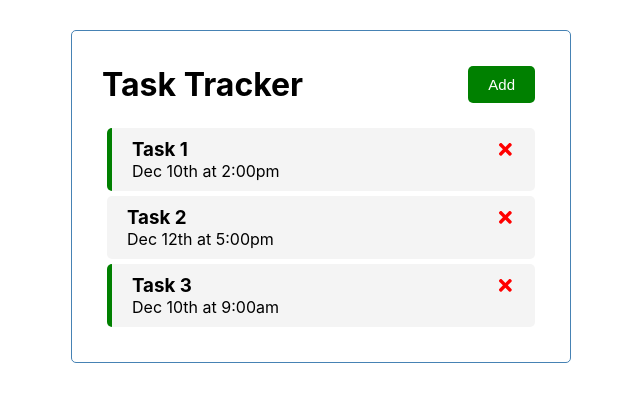
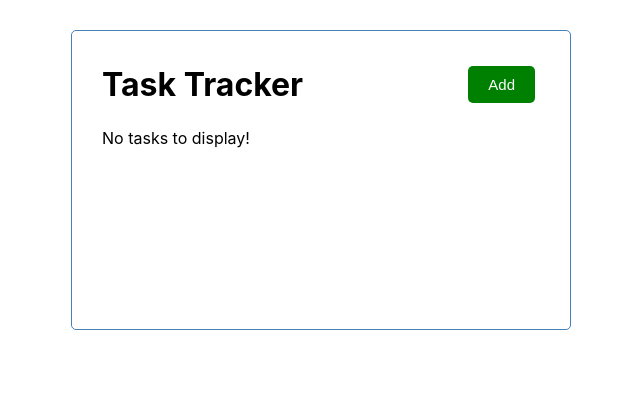
Before and after one commit to dimitar-4/react-task-tracker, a React (Create React App) app: page / in a window 1280 px wide. Shown: the top 402 px of the page, without its empty margins (319-959 px from the left). Built offline with nearby package versions, Linux system fonts and the light colour scheme.

Commit message:
Add storage for tasks.

```diff
--- a/src/App.jsx
+++ b/src/App.jsx
@@ -1,33 +1,50 @@
 import React from "react";
+import { useState, useEffect } from "react";
 import Header from "./components/Header";
 import Tasks from "./components/Tasks";
 import AddTask from "./components/AddTask";
-import { useState } from "react/cjs/react.development";
 
-const initialTasks = [
-  {
-    id: 1,
-    text: "Task 1",
-    day: "Dec 10th at 2:00pm",
-    reminder: true
-  },
-  {
-    id: 2,
-    text: "Task 2",
-    day: "Dec 12th at 5:00pm",
-    reminder: false
-  },
-  {
-    id: 3,
-    text: "Task 3",
-    day: "Dec 10th at 9:00am",
-    reminder: true
-  }
-]
+// const initialTasks = [
+//   {
+//     id: 1,
+//     text: "Task 1",
+//     day: "Dec 10th at 2:00pm",
+//     reminder: true
+//   },
+//   {
+//     id: 2,
+//     text: "Task 2",
+//     day: "Dec 12th at 5:00pm",
+//     reminder: false
+//   },
+//   {
+//     id: 3,
+//     text: "Task 3",
+//     day: "Dec 10th at 9:00am",
+//     reminder: true
+//   }
+// ]
 
 function App() {
-  const[tasks, setTasks] = React.useState(initialTasks);
+  const[tasks, setTasks] = React.useState([]);
   const [showAdd, setShowAdd] = useState(false);
+  const [loading, setLoading] = useState(true)
+
+  useEffect(() => {
+    const data = localStorage.getItem("tasks");
+    console.log(data);
+    if (data) {
+      setTasks(JSON.parse(data));
+    } else {
+      setTasks([])
+    }
+
+    setTimeout(() => setLoading(false), 1000)
+  }, []);
+
+  useEffect(() => {
+    localStorage.setItem("tasks", JSON.stringify(tasks));
+  }, [tasks]);
 
   function toggleReminder(id) {
     const newTasks = tasks.map((task) => (
@@ -51,6 +68,10 @@
     setTasks([...tasks, newTask]);
   }
 
+  if (loading) {
+    return <p className="loading">Loading tasks...</p>;
+  }
+
   return (
     <div className="container">
       <Header onAdd={() => setShowAdd(!showAdd)} showAdd={showAdd} />
--- a/src/components/AddTask.jsx
+++ b/src/components/AddTask.jsx
@@ -53,7 +53,7 @@
                     name="reminder"
                     id="reminder"
                     checked={reminder}
-                    onChange={(e) => setReminder(e.target.value)}/>
+                    onChange={(e) => setReminder(e.target.checked)}/>
             </div>
             <div>
                 <Button block color="#000" type="submit">
--- a/src/index.css
+++ b/src/index.css
@@ -109,3 +109,9 @@
   height: 20px;
   flex: 2;
 }
+
+.loading {
+  text-align: center;
+  margin-top: 40px;
+  font-size: 24px;
+}
```
